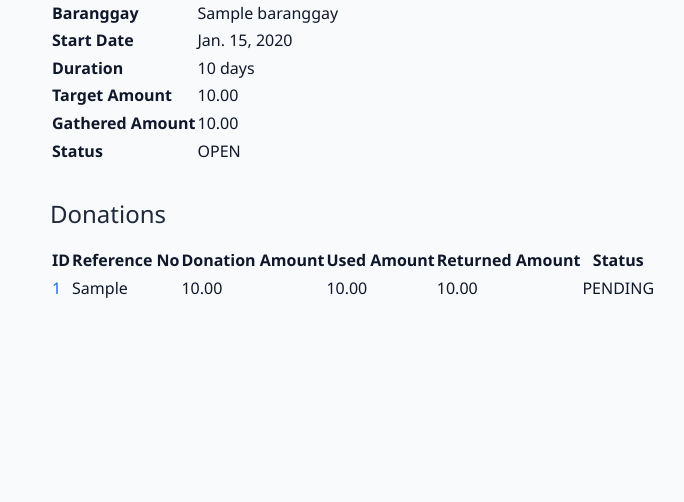
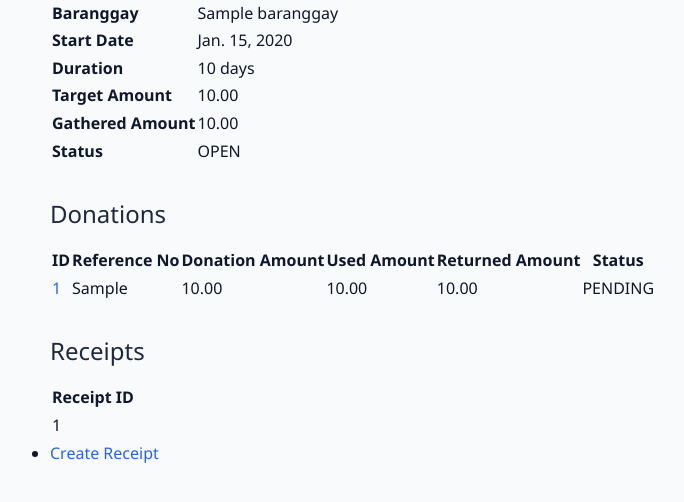
Before and after one commit to Hypothalamus143/FlooD.Onate, a Django app: page /donation_drive/manage/1/ in a window 1280 px wide. Shown: the part 238-740 px from the top of the page, without its empty margins (204-888 px from the left). Run offline with Django 5.2, Linux system fonts and the light colour scheme; a user stored in the database is signed in; tables that the repository leaves empty hold one stand-in row (values such as "Sample post").

Commit message:
feat: added create receipt functionality

```diff
--- a/apps/donation_drive/models.py
+++ b/apps/donation_drive/models.py
@@ -27,5 +27,5 @@ class EventPhoto(models.Model):
 class AffidavitOfLiquidation(models.Model):
     donation_drive = models.ForeignKey(DonationDrive, on_delete=models.CASCADE)
     affidavit_of_liquidation_image = models.ImageField(upload_to="affidavit_of_liquidations/")
-    transcript = models.TextField()
+    transcript = models.TextField(null=True, blank=True)
     amount = models.DecimalField(max_digits=12, decimal_places=2)
--- a/apps/donation_drive/urls.py
+++ b/apps/donation_drive/urls.py
@@ -7,6 +7,7 @@ urlpatterns = [
     path('', views.all_donation_drives, name='all_donation_drives'),
     path('official_account/', views.official_account_donation_drives, name='official_account_donation_drives'),
     path('create_donation_drive', views.create_donation_drive, name='create_donation_drive'),
-     path('<int:id>/', views.donation_drive_details, name='donation_drive_details'),
+    path('<int:id>/', views.donation_drive_details, name='donation_drive_details'),
     path('manage/<int:id>/', views.donation_drive_management, name='donation_drive_management'),
+    path('create_receipt/<int:donation_drive_id>/', views.create_receipt, name='create_receipt')
 ]
--- a/apps/donation_drive/views.py
+++ b/apps/donation_drive/views.py
@@ -1,8 +1,8 @@
 from django.shortcuts import render, redirect
 from django.contrib.auth.decorators import login_required
 from ..accounts.models import OfficialAccount, CivilianAccount
-from .models import DonationDrive
-from .forms import DonationDriveForm
+from .models import DonationDrive, Receipt, EventPhoto, AffidavitOfLiquidation
+from .forms import DonationDriveForm, ReceiptForm, EventPhotoForm, AffidavitOfLiquidationForm
 from ..donation.models import Donation
 # Create your views here.
 @login_required
@@ -33,7 +33,8 @@ def donation_drive_management(request, id):
         return redirect("home:home")
     donation_drive = DonationDrive.objects.get(id=id, official_account=official_account)
     donations = Donation.objects.filter(donation_drive=donation_drive)
-    return render(request, "donation_drive/donation_drive_management.html", {"donation_drive":donation_drive, "official_account":official_account, "donations":donations})
+    receipts = Receipt.objects.filter(donation_drive=donation_drive)
+    return render(request, "donation_drive/donation_drive_management.html", {"donation_drive":donation_drive, "official_account":official_account, "donations":donations, "receipts":receipts})
 
 @login_required
 def create_donation_drive(request):
@@ -42,13 +43,28 @@ def create_donation_drive(request):
         return redirect("home:home")
     if request.method == "POST":
         form = DonationDriveForm(request.POST)
-        print("POST")
         if form.is_valid():
             donation_drive = form.save(commit=False)
             donation_drive.official_account = official_account
             donation_drive.save()
             return redirect("donation_drive:official_account_donation_drives")
-        else:
-            print("invalid")
     form = DonationDriveForm()
     return render(request, "donation_drive/create_donation_drive.html", {"form":form})
+
+@login_required
+def create_receipt(request, donation_drive_id):
+    official_account = OfficialAccount.objects.filter(user=request.user).first()
+    donation_drive = DonationDrive.objects.get(id=donation_drive_id, official_account=official_account)
+    if official_account is None:
+        return redirect("home:home")
+    if request.method == "POST":
+        form = ReceiptForm(request.POST, request.FILES
+        )
+        if form.is_valid():
+            receipt = form.save(commit=False)
+            receipt.donation_drive = donation_drive
+            receipt.save()
+            print("valid")
+            return redirect("donation_drive:donation_drive_management", donation_drive_id)
+    form = ReceiptForm()
+    return render(request, "donation_drive/create_receipt.html", {"form":form})
--- a/templates/donation_drive/donation_drive_management.html
+++ b/templates/donation_drive/donation_drive_management.html
@@ -49,4 +49,16 @@
             </tr>
         {% endfor %}
     </table>
+    <h2>Receipts</h2>
+    <table>
+        <th>Receipt ID</th>
+        {% for r in receipts %}
+            <tr>
+                <td>{{ r.id }}</td>
+            </tr>
+        {% endfor %}
+    </table>
+    <ul>
+        <li><a href="{% url 'donation_drive:create_receipt' donation_drive.id %}">Create Receipt</a></li>
+    </ul>
 {% endblock %}
```
Also changed, not shown: apps/donation_drive/forms.py (+16 -1 lines), templates/donation_drive/create_receipt.html (added, +14 -0 lines).
